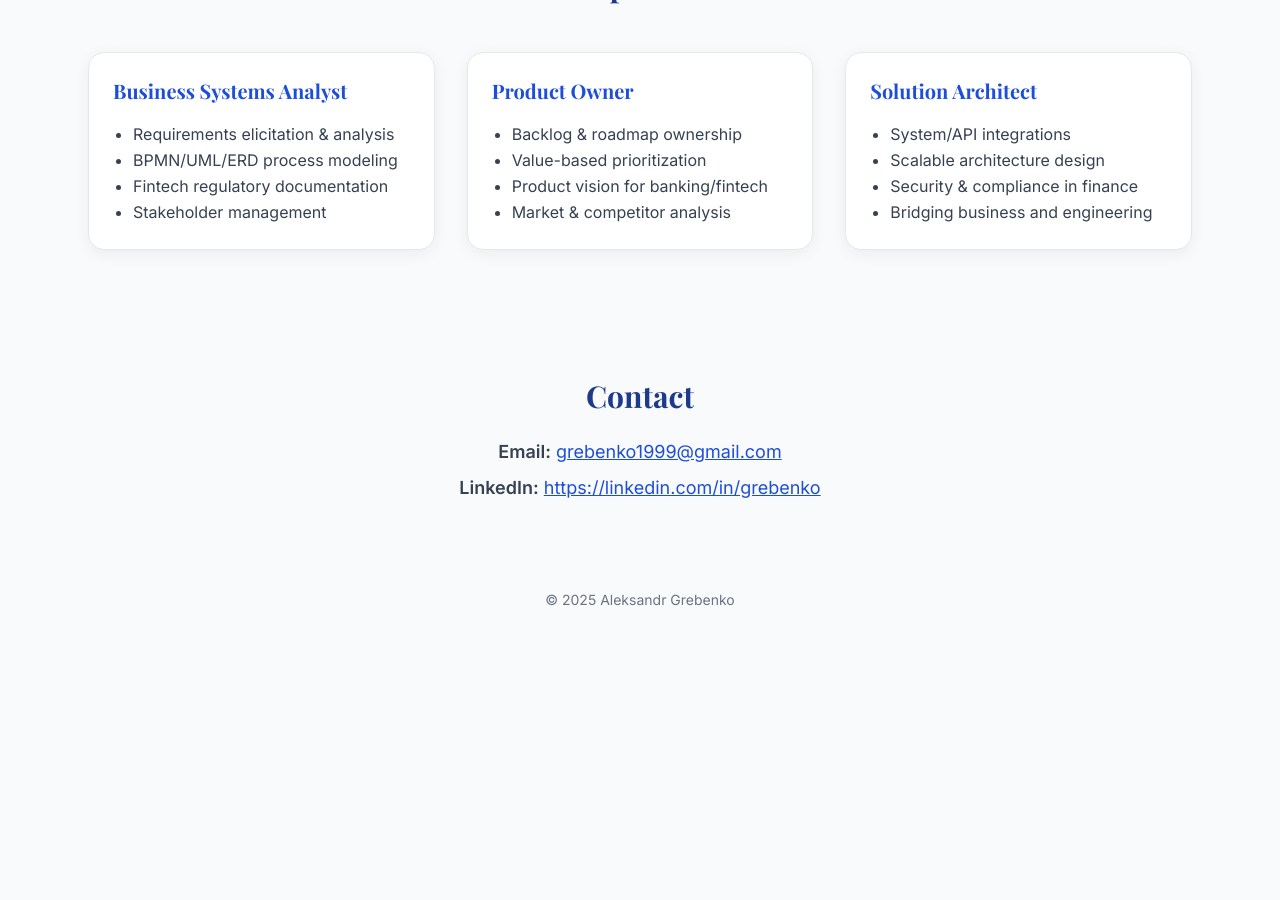
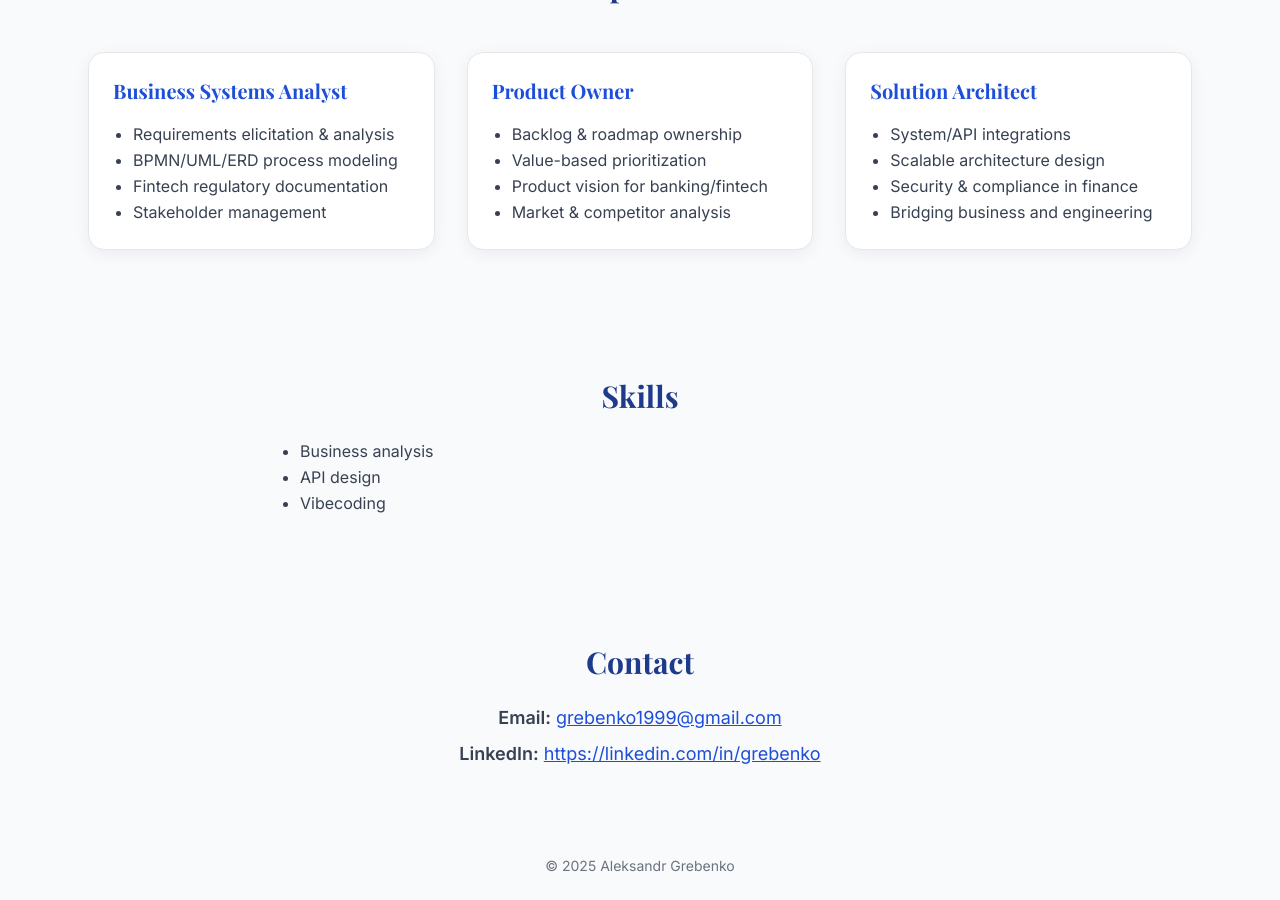
Before and after one commit to grebenko/grebenko.github.io, a Jekyll site: the page built from en.md, in a window 1280 px wide and 900 px high, scrolled down 1086 px. Built offline with Jekyll 4.4.1, drawn with Linux system fonts in a browser that asks for light colours; nearby versions of some CDN libraries; before the commit the page ends 1720 px from its top, so only the background shows below that.

Commit message:
Add skills section with vibecoding

```diff
--- a/_data/lang/en.yml
+++ b/_data/lang/en.yml
@@ -8,6 +8,12 @@ about:
     I specialize in **business systems analysis**, **product ownership**, and **solution architecture** for fintech and banking.
     I translate complex business needs into robust, scalable digital solutions, aligning strategic goals with technical feasibility.
     My approach combines the discipline of classic finance with a modern product mindset.
+skills:
+  title: "Skills"
+  items:
+    - "Business analysis"
+    - "API design"
+    - "Vibecoding"
 expertise_title: "Expertise"
 expertise:
   - title: "Business Systems Analyst"
--- a/_data/lang/ru.yml
+++ b/_data/lang/ru.yml
@@ -8,6 +8,12 @@ about:
     Профессионал в **бизнес-анализе**, **Solution Architecture** и **Product Ownership** для финтеха и банков.
     Преобразую сложные бизнес-требования в современные цифровые решения, соединяя стратегические цели с технической реализуемостью.
     Мой подход сочетает классику финансов и современное продуктовое мышление.
+skills:
+  title: "Навыки"
+  items:
+    - "Бизнес-анализ"
+    - "Проектирование API"
+    - "Вайбкодинг"
 expertise_title: "Экспертиза"
 expertise:
   - title: "Бизнес-системный аналитик"
--- /dev/null
+++ b/_includes/skills.html
@@ -0,0 +1,8 @@
+<section class="max-w-3xl mx-auto py-16 px-6 fade-in">
+  <h2 class="text-3xl font-bold text-center text-[#1e3a8a] mb-6">{{ site.data.lang[page.lang].skills.title }}</h2>
+  <ul class="list-disc pl-5 text-gray-700 leading-relaxed">
+    {% for skill in site.data.lang[page.lang].skills.items %}
+      <li>{{ skill }}</li>
+    {% endfor %}
+  </ul>
+</section>
--- a/_layouts/default.html
+++ b/_layouts/default.html
@@ -32,6 +32,9 @@
   <!-- Экспертиза -->
   {% include expertise.html %}
 
+  <!-- Навыки -->
+  {% include skills.html %}
+
   <!-- Контакты -->
   {% include contact.html %}
 
```
